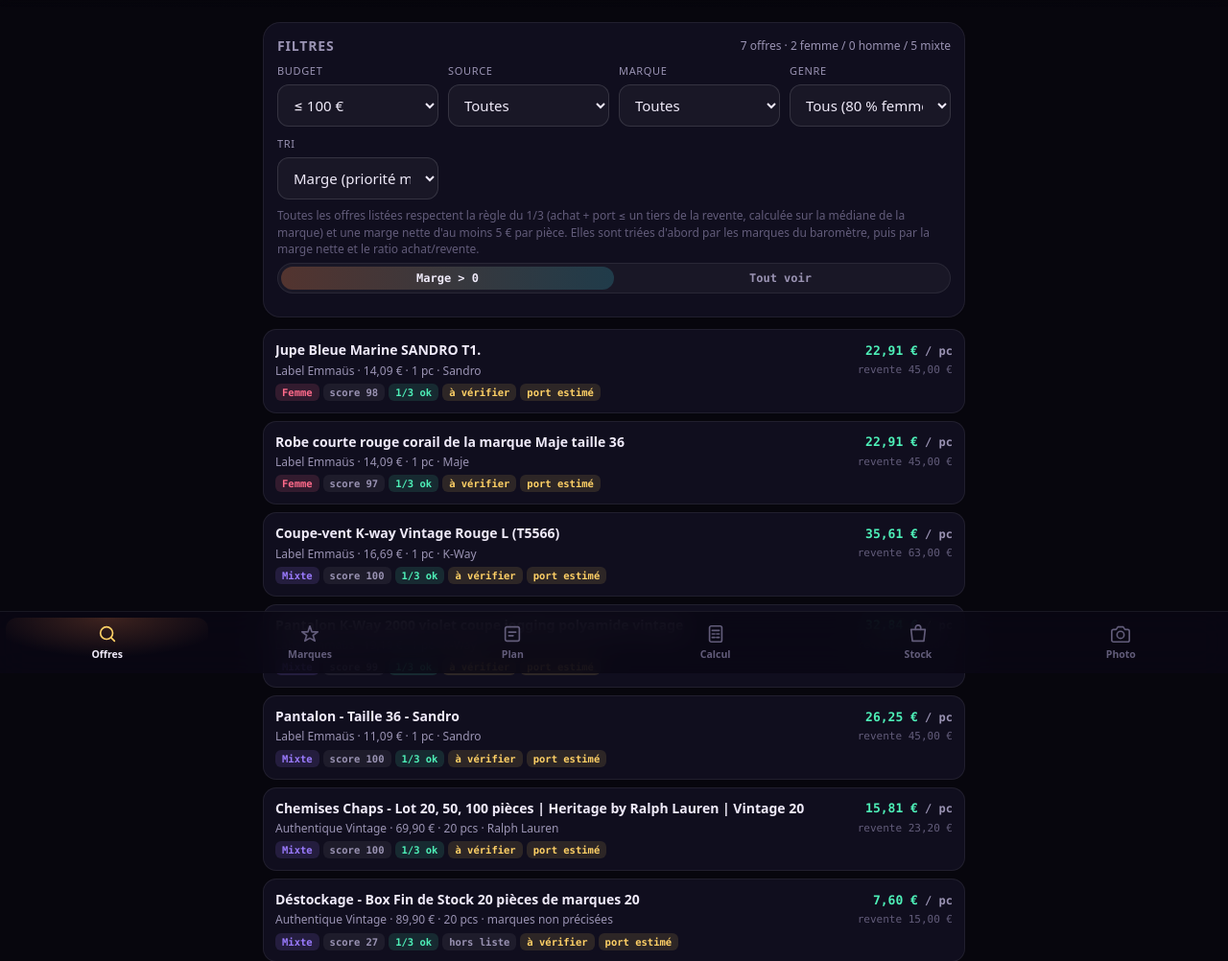
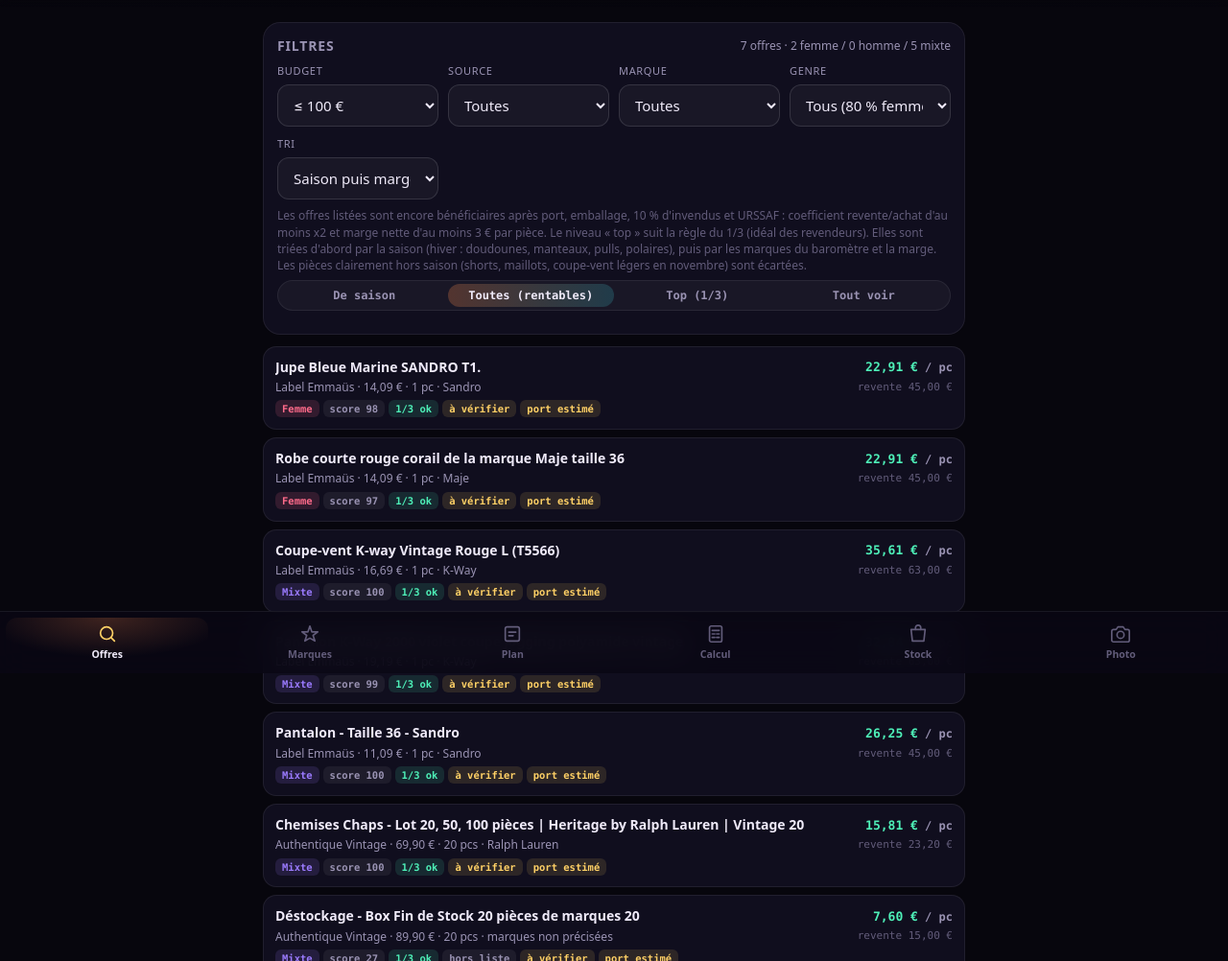
Before and after one commit to aronsonkyllian-ux/vinted-sourcing, a plain HTML site: page index.html in a window 1280 px wide. Shown: the part 98-1100 px from the top of the page at 96% size. Drawn offline with Linux system fonts and the light colour scheme.

Commit message:
Sourcing de saison, 163 offres, DHEM

```diff
--- a/app.js
+++ b/app.js
@@ -189,13 +189,24 @@ function filteredOffers() {
   if (brand) list = list.filter(o => o.brands.includes(brand));
   if (gender === "femme") list = list.filter(o => o.gender === "femme" || o.gender === "mixte");
   if (gender === "homme") list = list.filter(o => o.gender === "homme" || o.gender === "mixte");
-  list = list.filter(o => o.margin.rule_one_third_ok && o.margin.net >= minNet());
+  const q = DATA?.offer_quality || {};
+  const minN = Number.isFinite(Number(q.min_net_per_piece)) ? Number(q.min_net_per_piece) : minNet();
+  const minC = Number.isFinite(Number(q.min_coefficient)) ? Number(q.min_coefficient) : 2;
+  list = list.filter(o => {
+    const m = o.margin || {};
+    const coeff = m.coefficient || (m.cost_per_piece ? m.resale / m.cost_per_piece : 0);
+    return m.net >= minN && coeff >= minC;
+  });
+  if (flagMode === "season") list = list.filter(o => o.season === "in");
   if (flagMode === "net") list = list.filter(o => o.margin.net > 0);
-  if (flagMode === "third") list = list.filter(o => o.margin.rule_one_third_ok);
+  if (flagMode === "top" || flagMode === "third") list = list.filter(o => o.quality_level === "top" || o.margin.rule_one_third_ok);
   list.sort((a, b) => {
     if (sort === "net") return b.margin.net - a.margin.net;
     if (sort === "total") return a.total_price - b.total_price;
     if (sort === "sales") return (b.brand_sales || 0) - (a.brand_sales || 0);
+    const sa = {in:0, mid:1, off:2}[a.season] ?? 1;
+    const sb = {in:0, mid:1, off:2}[b.season] ?? 1;
+    if (sa !== sb) return sa - sb;
     return prioritySort(a, b);
   });
   if (!gender) list = balanceGender(list);
@@ -223,8 +234,10 @@ function renderOffers() {
     const tags = [
       `<span class="tag ${gCls}">${g}</span>`,
       o.is_new ? `<span class="tag new">Nouveau</span>` : "",
+      o.season === "in" ? `<span class="tag saison">de saison</span>` : (o.season === "off" ? `<span class="tag off">hors saison</span>` : ""),
+      o.quality_level ? `<span class="tag ${o.quality_level}">${o.quality_level}</span>` : "",
       `<span class="tag">score ${o.score}</span>`,
-      `<span class="tag ok">1/3 ok</span>`,
+      o.margin.rule_one_third_ok ? `<span class="tag ok">1/3 ok</span>` : "",
       o.priority_brand ? "" : `<span class="tag">hors liste</span>`,
       o.margin_caution ? `<span class="tag warn">à vérifier</span>` : "",
       o.pieces_estimated ? `<span class="tag warn">pièces estimées</span>` : "",
@@ -263,7 +276,10 @@ function openOffer(o) {
       <span>Coût effectif (invendus)</span><b>${eur0(m.effective_cost)}</b>
       <span>Marge nette / pièce</span><b class="${m.net > 0 ? "pos" : "neg"}">${eur0(m.net)} (${m.net_pct} %)</b>
       <span>Marge nette du lot</span><b class="${o.net_total > 0 ? "pos" : "neg"}">${eur0(o.net_total)}</b>
+      <span>Coefficient revente/achat</span><b>×${(m.coefficient || (m.cost_per_piece ? m.resale / m.cost_per_piece : 0)).toFixed ? (m.coefficient || (m.resale / m.cost_per_piece)).toFixed(2) : m.coefficient}</b>
       <span>Règle du 1/3</span><b>${m.rule_one_third_ok ? "oui" : "non"} (${Math.round(m.cost_ratio * 100)} %)</b>
+      <span>Niveau</span><b>${o.quality_level || "—"}</b>
+      <span>Saison</span><b>${o.season === "in" ? "de saison" : o.season === "off" ? "hors saison" : "toute année"}</b>
       <span>Score</span><b>${o.score} / 100</b>
     </div>
     ${o.margin_caution ? `<p class="note">${esc(o.margin_caution)}</p>` : ""}
--- a/index.html
+++ b/index.html
@@ -71,16 +71,18 @@
         </label>
         <label class="f">Tri
           <select id="fSort">
-            <option value="score" selected>Marge (priorité marques)</option>
+            <option value="score" selected>Saison puis marge</option>
             <option value="net">Marge / pièce seule</option>
             <option value="total">Prix d'achat</option>
             <option value="sales">Vitesse marque</option>
           </select>
         </label>
       </div>
-      <p class="note" id="qualityNote">Toutes les offres listées respectent la règle du 1/3 (achat + port ≤ un tiers de la revente, calculée sur la médiane de la marque) et une marge nette d'au moins 5 € par pièce. Elles sont triées d'abord par les marques du baromètre, puis par la marge nette et le ratio achat/revente.</p>
+      <p class="note" id="qualityNote">Les offres listées sont encore bénéficiaires après port, emballage, 10 % d'invendus et URSSAF : coefficient revente/achat d'au moins x2 et marge nette d'au moins 3 € par pièce. Le niveau « top » suit la règle du 1/3 (idéal des revendeurs). Elles sont triées d'abord par la saison (hiver : doudounes, manteaux, pulls, polaires), puis par les marques du baromètre et la marge. Les pièces clairement hors saison (shorts, maillots, coupe-vent légers en novembre) sont écartées.</p>
       <div class="seg wide" id="fFlags">
-        <button type="button" data-flag="net" class="on">Marge &gt; 0</button>
+        <button type="button" data-flag="season">De saison</button>
+        <button type="button" data-flag="net" class="on">Toutes (rentables)</button>
+        <button type="button" data-flag="top">Top (1/3)</button>
         <button type="button" data-flag="all">Tout voir</button>
       </div>
     </div>
--- a/style.css
+++ b/style.css
@@ -172,6 +172,11 @@ select option{background:#12101c;color:var(--ink)}
 .tag.homme{background:rgba(62,224,240,.12);color:var(--cyan)}
 .tag.mixte{background:rgba(155,123,255,.14);color:var(--violet)}
 .tag.new{background:rgba(255,209,102,.18);color:var(--gold);letter-spacing:.04em}
+.tag.saison{background:rgba(78,240,184,.16);color:var(--mint)}
+.tag.top{background:rgba(78,240,184,.2);color:var(--mint);font-weight:700}
+.tag.bon{background:rgba(62,224,240,.14);color:var(--cyan)}
+.tag.correct{background:rgba(155,123,255,.14);color:var(--violet)}
+.tag.off{background:rgba(255,107,139,.14);color:var(--coral)}
 .card.weekend{background:rgba(255,138,76,.12);border-color:rgba(255,138,76,.35)}
 .card.weekend h2{color:var(--gold)}
 .card.weekend .bigish{font:800 22px/1.1 var(--mono);margin:4px 0 8px}
--- a/sw.js
+++ b/sw.js
@@ -1,5 +1,5 @@
 /* Sourcing Vinted — coque hors ligne (cache d'abord), données en réseau d'abord. */
-const V = "sourcing-6d1ade3cd5";
+const V = "sourcing-e73ac34fde";
 const SHELL = ["./", "index.html", "style.css", "app.js", "manifest.json",
   "icons/icon-192.png", "icons/icon-512.png", "icons/apple-touch-icon.png", "icons/favicon.png"];
 const SEEN_REQ = new Request("./__seen_alerts__");
```
